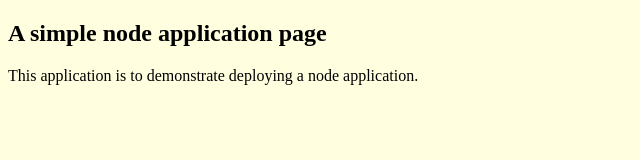
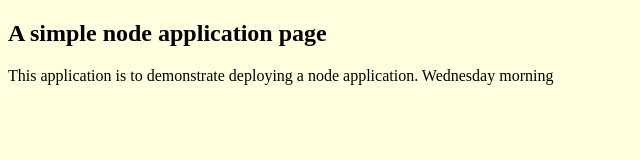
Before and after one commit to aoifeosullivan19/node_aos, a website: page index.html in a window 1280 px wide. Shown: the whole page, without its empty margins (0-640 px from the left). Drawn offline with Linux system fonts and the light colour scheme.

Commit message:
change to index

```diff
--- a/index.html
+++ b/index.html
@@ -10,7 +10,8 @@
 </head>
 <body style="background-color: lightyellow">
     <h2>A simple node application page</h2>
-    <p>This application is to demonstrate deploying a node application. </p>
+    <p>This application is to demonstrate deploying a node application.
+    Wednesday morning</p>
 
 </body>
 </html>
```
